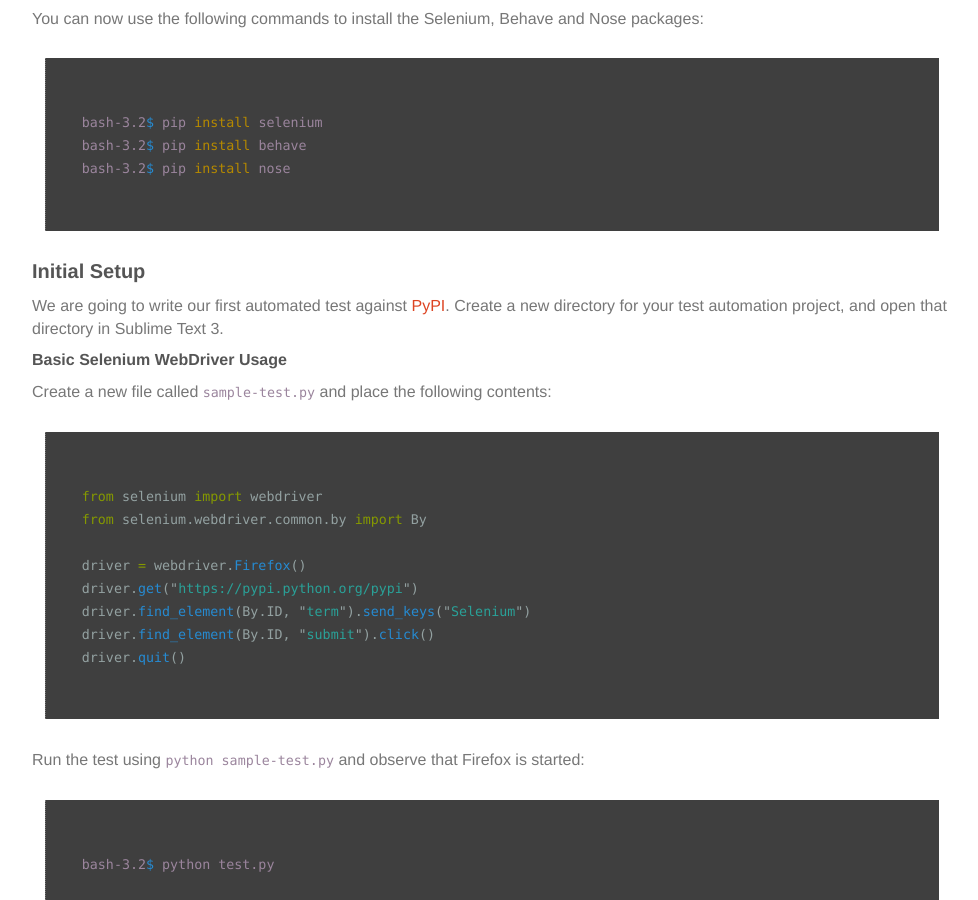
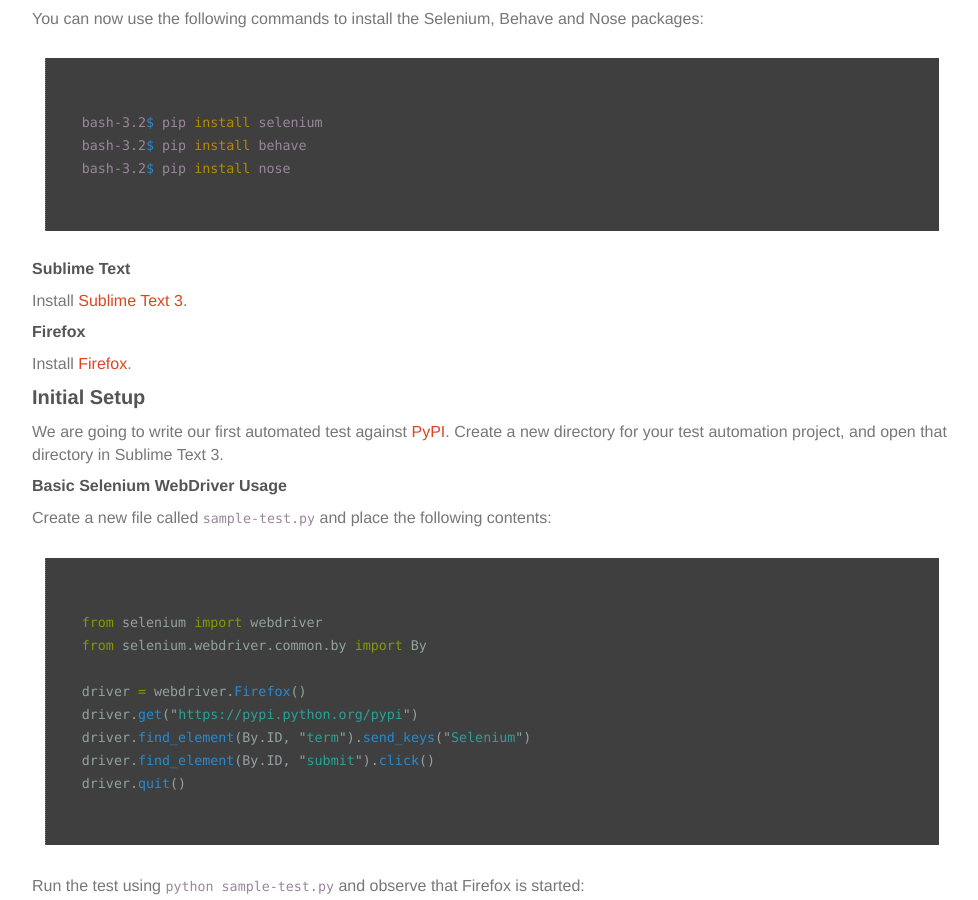
Before and after one commit to the-creative-tester/blog, a Jekyll site: the page built from _posts/2016-04-25-Python-Web-Browser-Automation-Behave.md, in a window 1280 px wide and 900 px high, scrolled down 981 px. Shown: the whole window, without its empty margins (148-1126 px from the left). Built offline with Jekyll 4.4.1, drawn with Linux system fonts in a browser that asks for light colours; nearby versions of some CDN libraries.

Commit message:
update python behave post

```diff
--- a/_posts/2016-04-25-Python-Web-Browser-Automation-Behave.md
+++ b/_posts/2016-04-25-Python-Web-Browser-Automation-Behave.md
@@ -44,6 +44,14 @@
 bash-3.2$ pip install behave
 bash-3.2$ pip install nose
 ~~~
+
+##### Sublime Text
+
+Install [Sublime Text 3](http://www.sublimetext.com/3).
+
+##### Firefox
+
+Install [Firefox](https://www.mozilla.org/en-US/firefox/all/).
 
 ### Initial Setup
 
```
